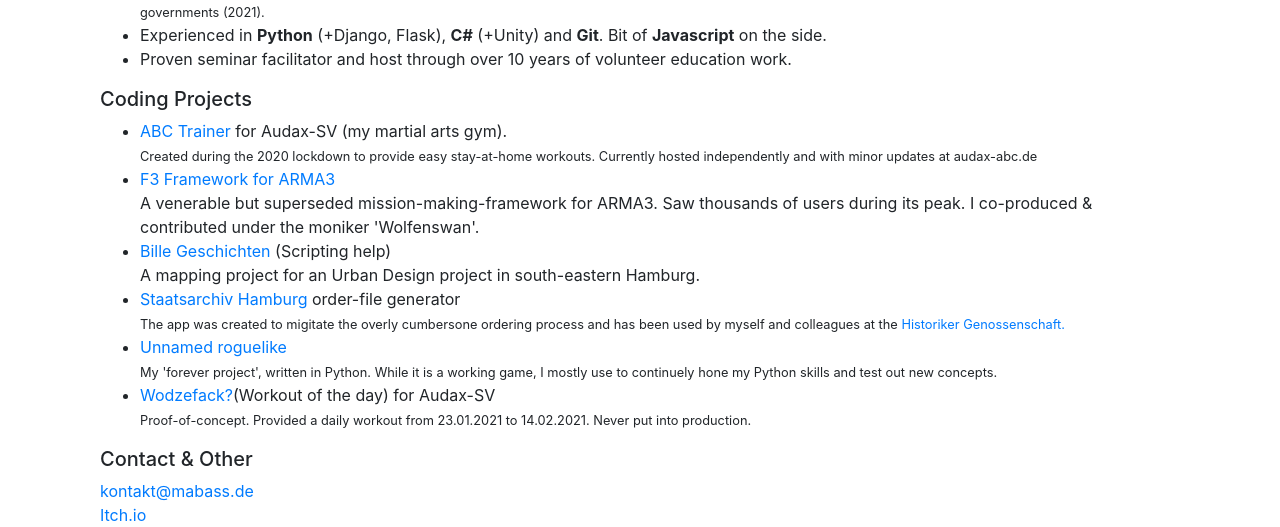
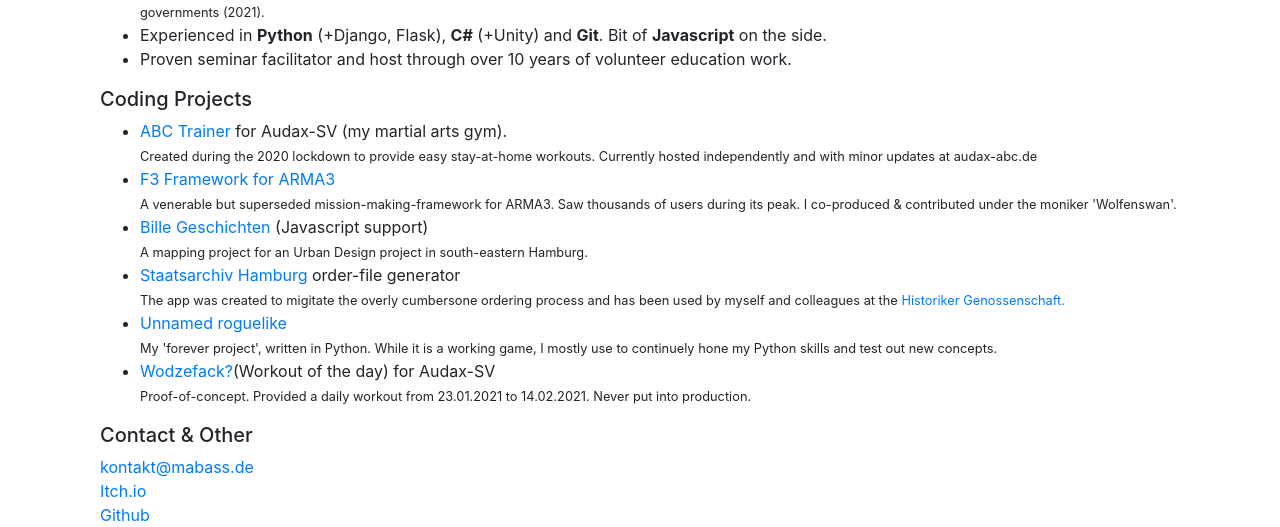
Before and after one commit to Wolfenswan/flask-sandbox, a Flask app: page / in a window 1280 px wide. Shown: the part 235-762 px from the top of the page. Run offline with Flask 2, Linux system fonts and the light colour scheme; parts of the project's set-up code (start-up, migrations or seed data) failed here and were passed over; some libraries are stand-ins or nearby versions.

Commit message:
added missing tags

```diff
--- a/templates/index.html
+++ b/templates/index.html
@@ -19,8 +19,8 @@
             <ul>
                 <li><a href="{{url_for ('adx_abctrainer.abctrainer_form') }}">ABC Trainer</a> for Audax-SV (my martial arts gym).<br/>
                 <small>Created during the 2020 lockdown to provide easy stay-at-home workouts. Currently hosted independently and with minor updates at audax-abc.de</small></li>
-                <li><a href="https://github.com/ferstaberinde/F3" target="_blank">F3 Framework for ARMA3</a><br/> A venerable but superseded mission-making-framework for ARMA3. Saw thousands of users during its peak. I co-produced & contributed under the moniker 'Wolfenswan'.</small></li>
-                                      <li><a target="_blank" href="https://geschichten.github.io/bille/">Bille Geschichten</a> (Scripting help)<br/>A mapping project for an Urban Design project in south-eastern Hamburg.</small></li>
+                <li><a href="https://github.com/ferstaberinde/F3" target="_blank">F3 Framework for ARMA3</a><br/><small>A venerable but superseded mission-making-framework for ARMA3. Saw thousands of users during its peak. I co-produced & contributed under the moniker 'Wolfenswan'.</small></li>
+                                      <li><a target="_blank" href="https://geschichten.github.io/bille/">Bille Geschichten</a> (Javascript support)<br/><small>A mapping project for an Urban Design project in south-eastern Hamburg.</small></li>
 
                                 <li><a href="{{url_for ('stahh_besger.stahh_besger_form') }}">Staatsarchiv Hamburg</a> order-file generator<br/>
                 <small>The app was created to migitate the overly cumbersone ordering process and has been used by myself and colleagues at the <a target="_blank" href="https://historikergenossenschaft.de/">Historiker Genossenschaft.</small></a></li>
```
